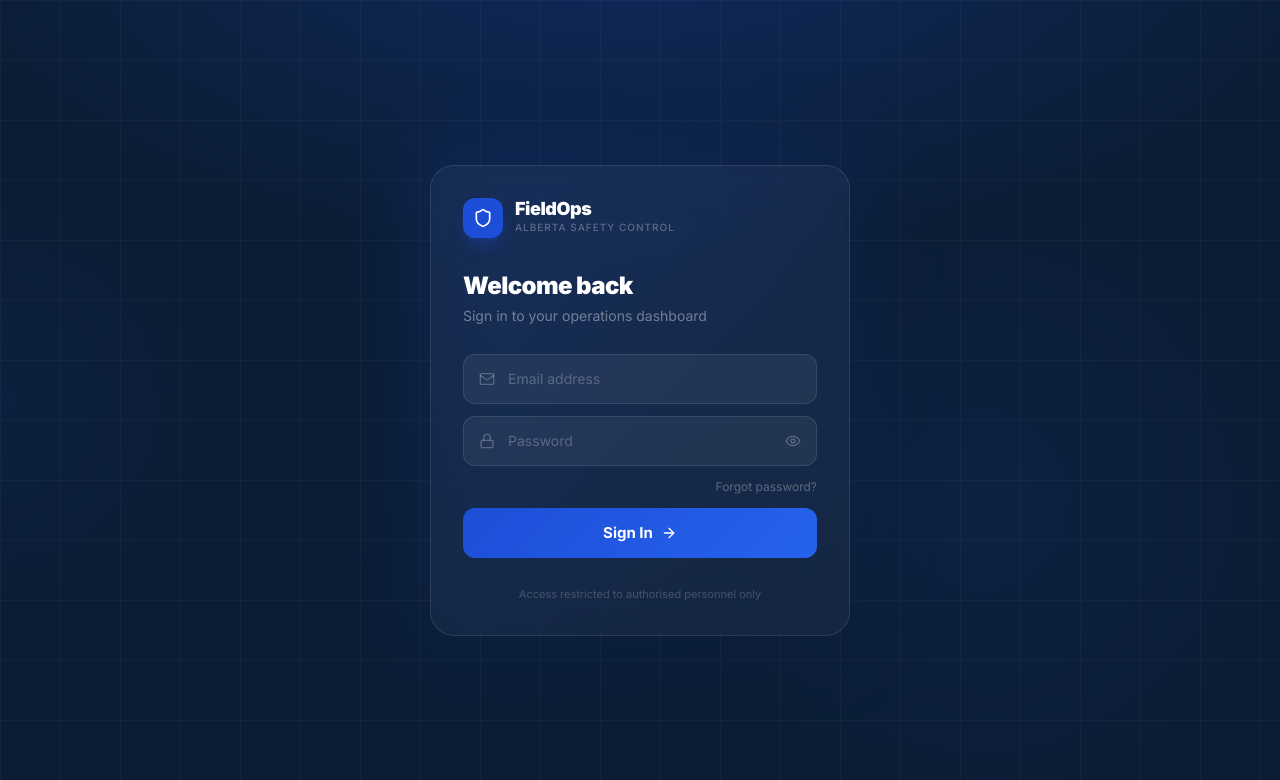
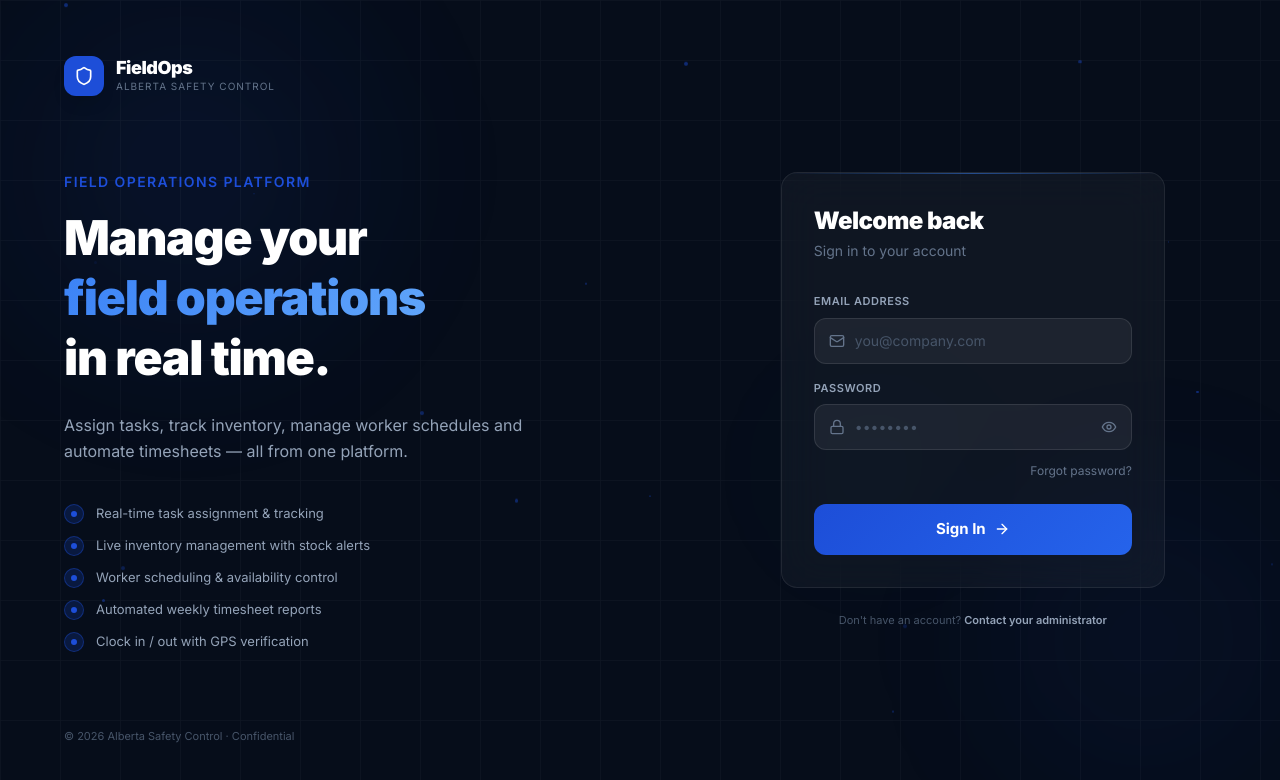
Before and after one commit to AnointingPaschal/fieldops, a Next.js app: page / in a window 1280 px wide. Shown: the top 780 px of the page. Built offline with nearby package versions, Linux system fonts and the light colour scheme; no server answers.

Commit message:
redesign: animated login page — floating particles, glowing orbs, glassmorphism card, shimmer button, success state

```diff
--- a/src/app/page.tsx
+++ b/src/app/page.tsx
@@ -1,14 +1,23 @@
 'use client';
-import { useState } from 'react';
+import { useState, useEffect } from 'react';
 import { useRouter } from 'next/navigation';
-import { motion } from 'framer-motion';
-import { Shield, Eye, EyeOff, ArrowRight, Mail, Lock, AlertCircle } from 'lucide-react';
+import { motion, AnimatePresence } from 'framer-motion';
+import { Shield, Eye, EyeOff, ArrowRight, Mail, Lock, AlertCircle, CheckCircle } from 'lucide-react';
 import { createClient } from '@supabase/supabase-js';
 
 const supabase = createClient(
   process.env.NEXT_PUBLIC_SUPABASE_URL!,
   process.env.NEXT_PUBLIC_SUPABASE_ANON_KEY!
 );
+
+const PARTICLES = Array.from({ length: 18 }, (_, i) => ({
+  id: i,
+  x: Math.random() * 100,
+  y: Math.random() * 100,
+  size: Math.random() * 3 + 1,
+  duration: Math.random() * 6 + 6,
+  delay: Math.random() * 4,
+}));
 
 export default function LoginPage() {
   const router  = useRouter();
@@ -17,181 +26,302 @@ export default function LoginPage() {
   const [showPw,  setShowPw]  = useState(false);
   const [loading, setLoading] = useState(false);
   const [error,   setError]   = useState('');
+  const [success, setSuccess] = useState(false);
+  const [focused, setFocused] = useState<string | null>(null);
 
   const signIn = async () => {
     if (!email.trim() || !pw.trim()) { setError('Please enter your email and password.'); return; }
-    setError('');
-    setLoading(true);
+    setError(''); setLoading(true);
     try {
-      const { data, error: authError } = await supabase.auth.signInWithPassword({
+      const { data: authData, error: authError } = await supabase.auth.signInWithPassword({
         email: email.trim().toLowerCase(), password: pw,
       });
-      if (authError) { setError('Invalid email or password.'); setLoading(false); return; }
+      if (authError) { setError(authError.message); setLoading(false); return; }
+      if (!authData.user) { setError('Login failed. Please try again.'); setLoading(false); return; }
+
       const { data: profile } = await supabase
-        .from('profiles').select('role').eq('id', data.user.id).single();
+        .from('profiles').select('role').eq('id', authData.user.id).single();
+
+      setSuccess(true);
+      await new Promise(r => setTimeout(r, 800));
       router.push(profile?.role === 'supervisor' ? '/supervisor/dashboard' : '/worker/dashboard');
-    } catch {
-      setError('Something went wrong. Please try again.');
+    } catch (e: any) {
+      setError(e?.message || 'Unexpected error.');
       setLoading(false);
     }
   };
 
   return (
-    <div className="min-h-screen bg-[#0B1D35] flex items-center justify-center px-4 relative overflow-hidden">
+    <div className="min-h-screen flex overflow-hidden" style={{ background: '#060D1A' }}>
 
-      {/* Background layers */}
-      <div className="absolute inset-0">
-        <div className="absolute top-0 left-0 w-full h-full"
-          style={{ background: 'radial-gradient(ellipse 80% 60% at 50% -10%, rgba(29,78,216,0.25) 0%, transparent 70%)' }} />
-        <div className="absolute bottom-0 right-0 w-[600px] h-[600px] rounded-full"
-          style={{ background: 'radial-gradient(circle, rgba(29,78,216,0.08) 0%, transparent 70%)' }} />
-        <div className="absolute top-1/2 left-0 w-[400px] h-[400px] rounded-full -translate-y-1/2 -translate-x-1/2"
-          style={{ background: 'radial-gradient(circle, rgba(29,78,216,0.06) 0%, transparent 70%)' }} />
+      {/* ── Animated background particles ── */}
+      <div className="fixed inset-0 overflow-hidden pointer-events-none">
+        {PARTICLES.map(p => (
+          <motion.div
+            key={p.id}
+            className="absolute rounded-full"
+            style={{
+              left: `${p.x}%`, top: `${p.y}%`,
+              width: p.size, height: p.size,
+              background: 'rgba(29,78,216,0.6)',
+            }}
+            animate={{ y: [0, -40, 0], opacity: [0, 0.8, 0] }}
+            transition={{ duration: p.duration, delay: p.delay, repeat: Infinity, ease: 'easeInOut' }}
+          />
+        ))}
+
+        {/* Glowing orbs */}
+        <motion.div
+          className="absolute rounded-full blur-3xl"
+          style={{ width: 500, height: 500, top: '-10%', left: '-5%', background: 'radial-gradient(circle, rgba(29,78,216,0.15) 0%, transparent 70%)' }}
+          animate={{ scale: [1, 1.15, 1], opacity: [0.5, 0.8, 0.5] }}
+          transition={{ duration: 8, repeat: Infinity, ease: 'easeInOut' }}
+        />
+        <motion.div
+          className="absolute rounded-full blur-3xl"
+          style={{ width: 400, height: 400, bottom: '-5%', right: '-5%', background: 'radial-gradient(circle, rgba(29,78,216,0.12) 0%, transparent 70%)' }}
+          animate={{ scale: [1, 1.2, 1], opacity: [0.4, 0.7, 0.4] }}
+          transition={{ duration: 10, repeat: Infinity, ease: 'easeInOut', delay: 2 }}
+        />
+        <motion.div
+          className="absolute rounded-full blur-3xl"
+          style={{ width: 300, height: 300, top: '40%', right: '20%', background: 'radial-gradient(circle, rgba(14,165,233,0.08) 0%, transparent 70%)' }}
+          animate={{ scale: [1, 1.3, 1], opacity: [0.3, 0.6, 0.3] }}
+          transition={{ duration: 12, repeat: Infinity, ease: 'easeInOut', delay: 4 }}
+        />
+
+        {/* Grid overlay */}
+        <div className="absolute inset-0 opacity-[0.04]"
+          style={{ backgroundImage: 'linear-gradient(rgba(255,255,255,0.8) 1px, transparent 1px), linear-gradient(90deg, rgba(255,255,255,0.8) 1px, transparent 1px)', backgroundSize: '60px 60px' }} />
       </div>
 
-      {/* Grid overlay */}
-      <div className="absolute inset-0 opacity-[0.03]"
-        style={{ backgroundImage: 'linear-gradient(rgba(255,255,255,1) 1px, transparent 1px), linear-gradient(90deg, rgba(255,255,255,1) 1px, transparent 1px)', backgroundSize: '60px 60px' }} />
+      {/* ── Left: Branding ── */}
+      <motion.div
+        initial={{ opacity: 0, x: -30 }}
+        animate={{ opacity: 1, x: 0 }}
+        transition={{ duration: 0.6, ease: 'easeOut' }}
+        className="hidden lg:flex w-[52%] flex-col justify-between px-16 py-14 relative"
+      >
+        {/* Logo */}
+        <div className="flex items-center gap-3">
+          <motion.div
+            whileHover={{ rotate: 10, scale: 1.05 }}
+            className="w-10 h-10 rounded-xl bg-sky flex items-center justify-center shadow-lg"
+          >
+            <Shield className="w-5 h-5 text-white" />
+          </motion.div>
+          <div>
+            <p className="font-black text-white text-lg leading-none tracking-tight">FieldOps</p>
+            <p className="text-[10px] text-slate-500 uppercase tracking-widest mt-0.5">Alberta Safety Control</p>
+          </div>
+        </div>
 
-      {/* Card */}
-      <motion.div
-        initial={{ opacity: 0, y: 24 }}
-        animate={{ opacity: 1, y: 0 }}
-        transition={{ duration: 0.4, ease: 'easeOut' }}
-        className="relative w-full max-w-[420px]"
-      >
-        {/* Glow behind card */}
-        <div className="absolute inset-0 rounded-3xl blur-2xl opacity-20"
-          style={{ background: 'linear-gradient(135deg, #1D4ED8, #0B1D35)', transform: 'scale(1.05)' }} />
+        {/* Center content */}
+        <div className="max-w-lg">
+          <motion.div
+            initial={{ opacity: 0, y: 20 }}
+            animate={{ opacity: 1, y: 0 }}
+            transition={{ delay: 0.3, duration: 0.6 }}
+          >
+            <p className="text-sky text-sm font-semibold uppercase tracking-widest mb-4">
+              Field Operations Platform
+            </p>
+            <h1 className="text-5xl font-black text-white leading-tight tracking-tight mb-6">
+              Manage your<br />
+              <span className="text-transparent bg-clip-text"
+                style={{ backgroundImage: 'linear-gradient(135deg, #3B82F6, #60A5FA)' }}>
+                field operations
+              </span><br />
+              in real time.
+            </h1>
+            <p className="text-slate-400 text-base leading-relaxed mb-10">
+              Assign tasks, track inventory, manage worker schedules and
+              automate timesheets — all from one platform.
+            </p>
+          </motion.div>
 
-        <div className="relative bg-white/[0.04] border border-white/10 rounded-3xl p-8 backdrop-blur-xl">
+          {/* Feature list */}
+          <div className="space-y-3">
+            {[
+              'Real-time task assignment & tracking',
+              'Live inventory management with stock alerts',
+              'Worker scheduling & availability control',
+              'Automated weekly timesheet reports',
+              'Clock in / out with GPS verification',
+            ].map((f, i) => (
+              <motion.div key={i}
+                initial={{ opacity: 0, x: -16 }}
+                animate={{ opacity: 1, x: 0 }}
+                transition={{ delay: 0.5 + i * 0.08, duration: 0.4 }}
+                className="flex items-center gap-3"
+              >
+                <div className="w-5 h-5 rounded-full bg-sky/20 border border-sky/40 flex items-center justify-center shrink-0">
+                  <div className="w-1.5 h-1.5 rounded-full bg-sky" />
+                </div>
+                <p className="text-[13px] text-slate-400">{f}</p>
+              </motion.div>
+            ))}
+          </div>
+        </div>
 
-          {/* Logo */}
-          <motion.div
-            initial={{ opacity: 0, scale: 0.8 }}
-            animate={{ opacity: 1, scale: 1 }}
-            transition={{ delay: 0.15, duration: 0.3 }}
-            className="flex items-center gap-3 mb-8"
-          >
-            <div className="w-10 h-10 rounded-xl bg-sky flex items-center justify-center shadow-lg shadow-sky/30">
+        {/* Bottom */}
+        <p className="text-[11px] text-slate-600">
+          © 2026 Alberta Safety Control · Confidential
+        </p>
+      </motion.div>
+
+      {/* ── Right: Form ── */}
+      <div className="flex-1 flex items-center justify-center px-5 py-10 relative">
+        <motion.div
+          initial={{ opacity: 0, y: 24 }}
+          animate={{ opacity: 1, y: 0 }}
+          transition={{ duration: 0.5, delay: 0.15, ease: 'easeOut' }}
+          className="w-full max-w-sm"
+        >
+          {/* Mobile logo */}
+          <div className="lg:hidden flex items-center gap-3 mb-10">
+            <div className="w-9 h-9 rounded-xl bg-sky flex items-center justify-center">
               <Shield className="w-5 h-5 text-white" />
             </div>
-            <div>
-              <p className="font-black text-white text-lg leading-none tracking-tight">FieldOps</p>
-              <p className="text-[10px] text-white/30 uppercase tracking-widest mt-0.5 font-medium">Alberta Safety Control</p>
-            </div>
-          </motion.div>
+            <p className="font-black text-white text-lg">FieldOps</p>
+          </div>
 
-          {/* Heading */}
-          <motion.div
-            initial={{ opacity: 0, y: 8 }}
-            animate={{ opacity: 1, y: 0 }}
-            transition={{ delay: 0.2, duration: 0.3 }}
-            className="mb-7"
-          >
-            <h1 className="text-2xl font-black text-white tracking-tight mb-1">Welcome back</h1>
-            <p className="text-white/40 text-sm">Sign in to your operations dashboard</p>
-          </motion.div>
+          {/* Card */}
+          <div className="rounded-2xl p-8 relative overflow-hidden"
+            style={{ background: 'rgba(255,255,255,0.04)', border: '1px solid rgba(255,255,255,0.08)', backdropFilter: 'blur(20px)' }}>
 
-          {/* Form */}
-          <motion.div
-            initial={{ opacity: 0, y: 8 }}
-            animate={{ opacity: 1, y: 0 }}
-            transition={{ delay: 0.25, duration: 0.3 }}
-            className="space-y-3"
-          >
+            {/* Card inner glow */}
+            <div className="absolute top-0 left-0 right-0 h-px"
+              style={{ background: 'linear-gradient(90deg, transparent, rgba(59,130,246,0.5), transparent)' }} />
+
+            <motion.div initial={{ opacity: 0, y: 8 }} animate={{ opacity: 1, y: 0 }} transition={{ delay: 0.3 }}>
+              <h2 className="text-2xl font-black text-white mb-1 tracking-tight">Welcome back</h2>
+              <p className="text-slate-500 text-sm mb-8">Sign in to your account</p>
+            </motion.div>
+
             {/* Email */}
-            <div>
-              <div className="relative">
-                <Mail className="absolute left-4 top-1/2 -translate-y-1/2 w-4 h-4 text-white/25" />
+            <motion.div initial={{ opacity: 0, y: 8 }} animate={{ opacity: 1, y: 0 }} transition={{ delay: 0.35 }}
+              className="mb-4">
+              <label className="block text-[11px] font-semibold text-slate-400 uppercase tracking-wider mb-2">
+                Email Address
+              </label>
+              <div className={`relative flex items-center rounded-xl border transition-all duration-200 ${
+                focused === 'email' ? 'border-sky/60 shadow-[0_0_0_3px_rgba(29,78,216,0.1)]' : 'border-white/10'
+              }`} style={{ background: 'rgba(255,255,255,0.06)' }}>
+                <Mail className="absolute left-3.5 w-4 h-4 text-slate-500" />
                 <input
                   type="email"
-                  placeholder="Email address"
+                  placeholder="you@company.com"
                   value={email}
                   onChange={e => setEmail(e.target.value)}
+                  onFocus={() => setFocused('email')}
+                  onBlur={() => setFocused(null)}
                   onKeyDown={e => e.key === 'Enter' && signIn()}
                   autoComplete="email"
-                  className="w-full bg-white/[0.06] border border-white/10 rounded-xl px-4 py-3.5 pl-11
-                    text-white text-sm placeholder-white/25
-                    focus:outline-none focus:border-sky/60 focus:bg-white/[0.08]
-                    transition-all duration-200"
+                  className="w-full bg-transparent pl-10 pr-4 py-3 text-white text-sm placeholder-slate-600 focus:outline-none"
                 />
               </div>
-            </div>
+            </motion.div>
 
             {/* Password */}
-            <div>
-              <div className="relative">
-                <Lock className="absolute left-4 top-1/2 -translate-y-1/2 w-4 h-4 text-white/25" />
+            <motion.div initial={{ opacity: 0, y: 8 }} animate={{ opacity: 1, y: 0 }} transition={{ delay: 0.4 }}
+              className="mb-3">
+              <label className="block text-[11px] font-semibold text-slate-400 uppercase tracking-wider mb-2">
+                Password
+              </label>
+              <div className={`relative flex items-center rounded-xl border transition-all duration-200 ${
+                focused === 'pw' ? 'border-sky/60 shadow-[0_0_0_3px_rgba(29,78,216,0.1)]' : 'border-white/10'
+              }`} style={{ background: 'rgba(255,255,255,0.06)' }}>
+                <Lock className="absolute left-3.5 w-4 h-4 text-slate-500" />
                 <input
                   type={showPw ? 'text' : 'password'}
-                  placeholder="Password"
+                  placeholder="••••••••"
                   value={pw}
                   onChange={e => setPw(e.target.value)}
+                  onFocus={() => setFocused('pw')}
+                  onBlur={() => setFocused(null)}
                   onKeyDown={e => e.key === 'Enter' && signIn()}
                   autoComplete="current-password"
-                  className="w-full bg-white/[0.06] border border-white/10 rounded-xl px-4 py-3.5 pl-11 pr-11
-                    text-white text-sm placeholder-white/25
-                    focus:outline-none focus:border-sky/60 focus:bg-white/[0.08]
-                    transition-all duration-200"
+                  className="w-full bg-transparent pl-10 pr-11 py-3 text-white text-sm placeholder-slate-600 focus:outline-none"
                 />
                 <button onClick={() => setShowPw(s => !s)}
-                  className="absolute right-4 top-1/2 -translate-y-1/2 text-white/25 hover:text-white/60 transition-colors">
+                  className="absolute right-3.5 text-slate-500 hover:text-slate-300 transition-colors">
                   {showPw ? <EyeOff className="w-4 h-4" /> : <Eye className="w-4 h-4" />}
                 </button>
               </div>
-            </div>
+            </motion.div>
+
+            {/* Forgot */}
+            <motion.div initial={{ opacity: 0 }} animate={{ opacity: 1 }} transition={{ delay: 0.45 }}
+              className="flex justify-end mb-6">
+              <button className="text-[12px] text-slate-500 hover:text-sky transition-colors">
+                Forgot password?
+              </button>
+            </motion.div>
 
             {/* Error */}
-            {error && (
-              <motion.div initial={{ opacity: 0, y: -4 }} animate={{ opacity: 1, y: 0 }}
-                className="flex items-center gap-2.5 bg-red-500/10 border border-red-500/20 rounded-xl px-4 py-3">
-                <AlertCircle className="w-4 h-4 text-red-400 shrink-0" />
-                <p className="text-red-300 text-[12px]">{error}</p>
-              </motion.div>
-            )}
+            <AnimatePresence>
+              {error && (
+                <motion.div
+                  initial={{ opacity: 0, y: -6, height: 0 }}
+                  animate={{ opacity: 1, y: 0, height: 'auto' }}
+                  exit={{ opacity: 0, height: 0 }}
+                  className="mb-4 overflow-hidden"
+                >
+                  <div className="flex items-center gap-2.5 text-red-400 text-[12px] rounded-xl px-3.5 py-3"
+                    style={{ background: 'rgba(239,68,68,0.1)', border: '1px solid rgba(239,68,68,0.2)' }}>
+                    <AlertCircle className="w-4 h-4 shrink-0" />
+                    {error}
+                  </div>
+                </motion.div>
+              )}
+            </AnimatePresence>
 
-            {/* Forgot */}
-            <div className="flex justify-end">
-              <button className="text-[12px] text-white/30 hover:text-white/60 transition-colors">
-                Forgot password?
-              </button>
-            </div>
+            {/* Submit button */}
+            <motion.div initial={{ opacity: 0, y: 8 }} animate={{ opacity: 1, y: 0 }} transition={{ delay: 0.5 }}>
+              <AnimatePresence mode="wait">
+                {success ? (
+                  <motion.div key="success"
+                    initial={{ opacity: 0, scale: 0.95 }}
+                    animate={{ opacity: 1, scale: 1 }}
+                    className="w-full py-3.5 rounded-xl flex items-center justify-center gap-2 font-bold text-white"
+                    style={{ background: 'linear-gradient(135deg, #16A34A, #15803D)' }}>
+                    <CheckCircle className="w-4 h-4" />
+                    Redirecting…
+                  </motion.div>
+                ) : (
+                  <motion.button key="signin"
+                    whileHover={{ scale: 1.01 }}
+                    whileTap={{ scale: 0.98 }}
+                    onClick={signIn}
+                    disabled={loading}
+                    className="w-full py-3.5 rounded-xl flex items-center justify-center gap-2 font-bold text-white text-[15px] disabled:opacity-60 transition-all relative overflow-hidden"
+                    style={{ background: 'linear-gradient(135deg, #1D4ED8, #2563EB)' }}
+                  >
+                    {/* Button shimmer */}
+                    <motion.div
+                      className="absolute inset-0 -skew-x-12"
+                      style={{ background: 'linear-gradient(90deg, transparent, rgba(255,255,255,0.08), transparent)' }}
+                      animate={{ x: ['-100%', '200%'] }}
+                      transition={{ duration: 2.5, repeat: Infinity, ease: 'linear', repeatDelay: 1 }}
+                    />
+                    {loading ? (
+                      <span className="w-5 h-5 border-2 border-white/30 border-t-white rounded-full animate-spin" />
+                    ) : (
+                      <><span>Sign In</span><ArrowRight className="w-4 h-4" /></>
+                    )}
+                  </motion.button>
+                )}
+              </AnimatePresence>
+            </motion.div>
+          </div>
 
-            {/* Submit */}
-            <motion.button
-              whileTap={{ scale: 0.98 }}
-              onClick={signIn}
-              disabled={loading}
-              className="w-full relative overflow-hidden rounded-xl py-3.5 font-bold text-[15px] text-white
-                flex items-center justify-center gap-2 transition-all
-                disabled:opacity-50 disabled:cursor-not-allowed"
-              style={{ background: 'linear-gradient(135deg, #1D4ED8 0%, #2563EB 100%)' }}
-            >
-              {/* Button shimmer */}
-              {!loading && (
-                <div className="absolute inset-0 opacity-0 hover:opacity-100 transition-opacity"
-                  style={{ background: 'linear-gradient(135deg, #2563EB 0%, #3B82F6 100%)' }} />
-              )}
-              <span className="relative">
-                {loading
-                  ? <span className="w-5 h-5 border-2 border-white/30 border-t-white rounded-full animate-spin block" />
-                  : <span className="flex items-center gap-2">Sign In <ArrowRight className="w-4 h-4" /></span>}
-              </span>
-            </motion.button>
-          </motion.div>
-
-          {/* Footer */}
-          <motion.p
-            initial={{ opacity: 0 }}
-            animate={{ opacity: 1 }}
-            transition={{ delay: 0.4 }}
-            className="text-center text-[11px] text-white/20 mt-7"
-          >
-            Access restricted to authorised personnel only
-          </motion.p>
-        </div>
-      </motion.div>
+          <p className="text-center text-[11px] text-slate-600 mt-6">
+            Don&apos;t have an account?{' '}
+            <span className="text-slate-400 font-semibold">Contact your administrator</span>
+          </p>
+        </motion.div>
+      </div>
     </div>
   );
 }
```
